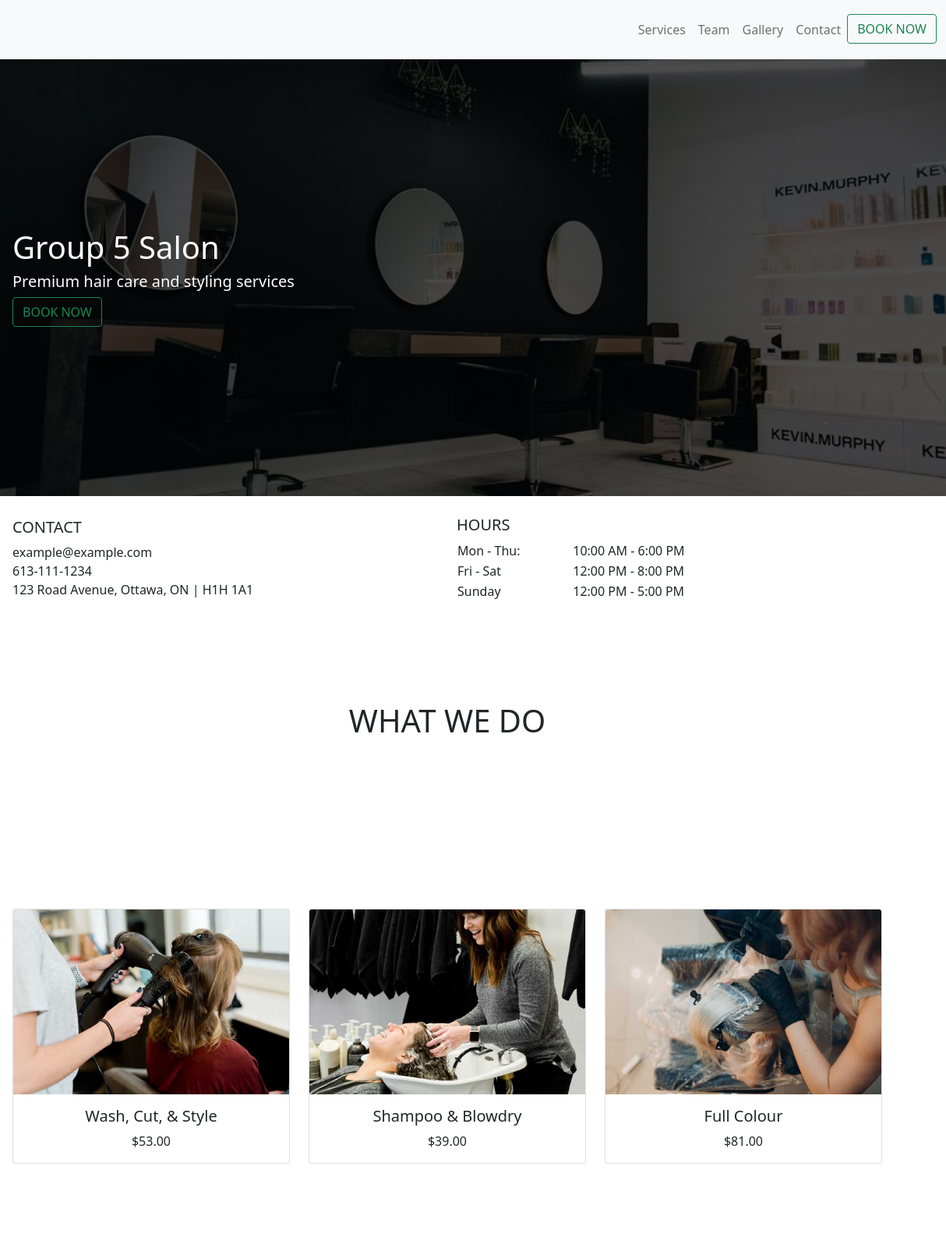
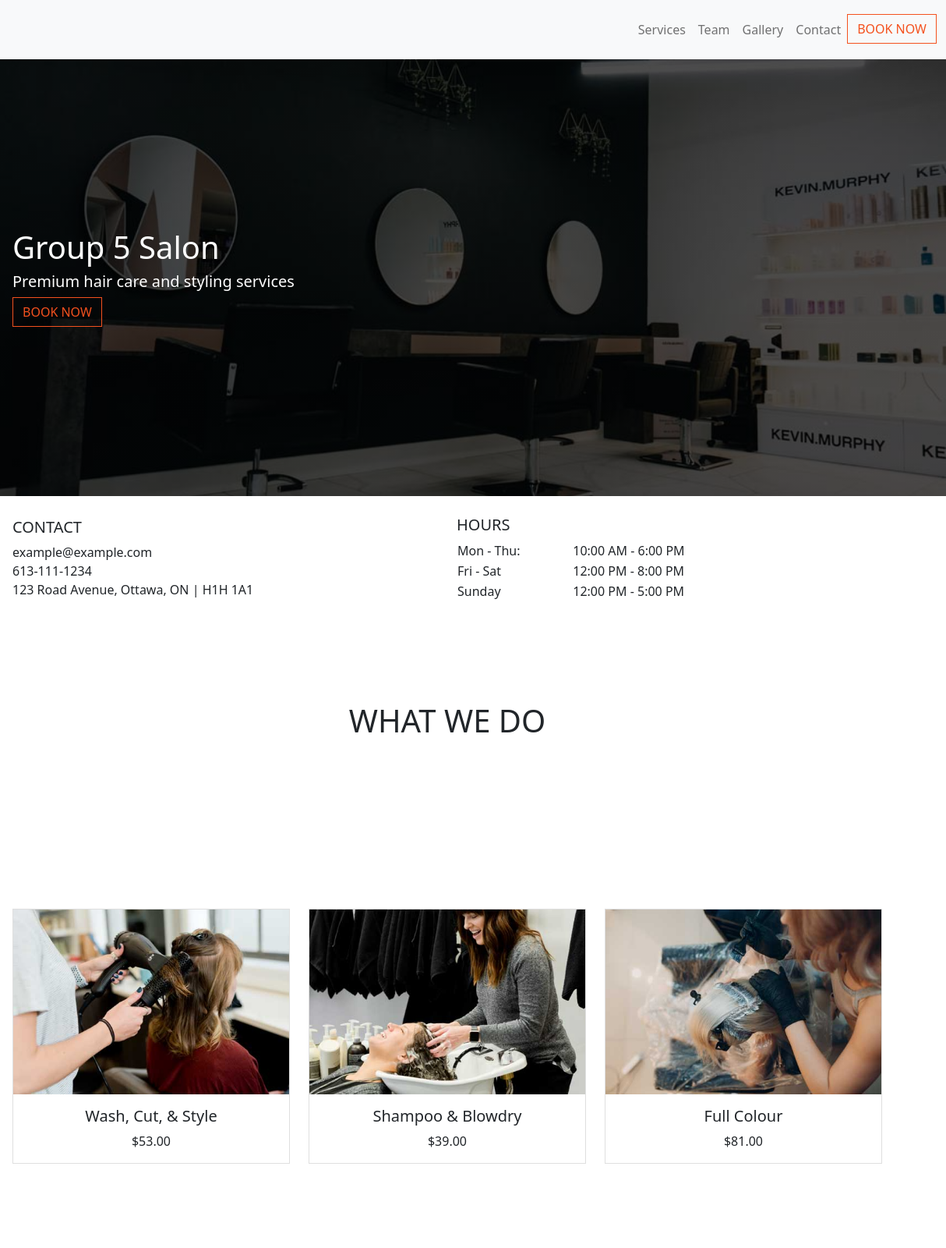
Before and after one commit to rocioferreiro/SEG3125Lab04, a website: page docs/index.html in a window 1280 px wide. Shown: the top 1600 px of the page at 78% size, 66-1280 px from the left. Drawn offline with nearby package versions, Linux system fonts and the light colour scheme.

Commit message:
Bootstrap and sass with npm setup

```diff
--- a/docs/index.html
+++ b/docs/index.html
@@ -7,8 +7,7 @@
   <meta name="viewport" content="width=device-width, initial-scale=1">
 
   <!-- Bootstrap CSS -->
-  <link href="https://cdn.jsdelivr.net/npm/bootstrap@5.1.3/dist/css/bootstrap.min.css" rel="stylesheet"
-    integrity="sha384-1BmE4kWBq78iYhFldvKuhfTAU6auU8tT94WrHftjDbrCEXSU1oBoqyl2QvZ6jIW3" crossorigin="anonymous">
+  <link href="./styles/main.min.css" rel="stylesheet">
   <link href="./styles/style.css" rel="stylesheet" type="text/css">
   <title>Group5 Salon: Home</title>
 </head>
@@ -37,7 +36,7 @@
           </li>
 
           <li class="nav-item">
-            <button class="btn btn-outline-success">BOOK NOW</button>
+            <button class="btn btn-outline-primary">BOOK NOW</button>
           </li>
 
         </ul>
@@ -51,7 +50,7 @@
           <div class="col-12 text-start">
             <h1 class="fw-light">Group 5 Salon</h1>
             <h5 class="fw-light">Premium hair care and styling services</h5>
-            <button class="btn btn-outline-success">BOOK NOW</button>
+            <button class="btn btn-outline-primary">BOOK NOW</button>
           </div>
 
         </div>
@@ -247,9 +246,7 @@
 
   </div>
   <!-- Bootstrap Bundle with Popper -->
-  <script src="https://cdn.jsdelivr.net/npm/bootstrap@5.1.3/dist/js/bootstrap.bundle.min.js"
-    integrity="sha384-ka7Sk0Gln4gmtz2MlQnikT1wXgYsOg+OMhuP+IlRH9sENBO0LRn5q+8nbTov4+1p"
-    crossorigin="anonymous"></script>
+  <script src="../node_modules/bootstrap/dist/js/bootstrap.bundle.js"></script>
 </body>
 
 </html>
--- /dev/null
+++ b/docs/styles/main.scss
@@ -0,0 +1,7 @@
+// custom variables]
+$primary: #f4511e;
+
+$enable-rounded: false;
+
+// import Bootstrap
+@import '../../node_modules/bootstrap/scss/bootstrap';
```
Also changed, not shown: package.json (added, +25 -0 lines), docs/styles/main.min.css (added), 2 other files.
